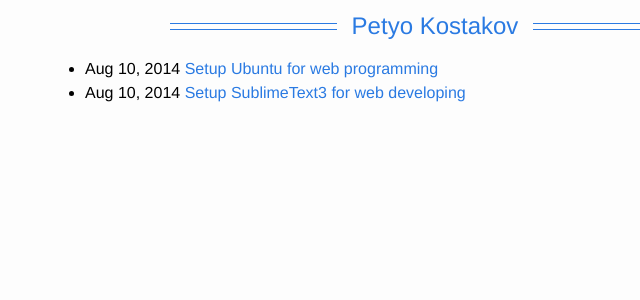
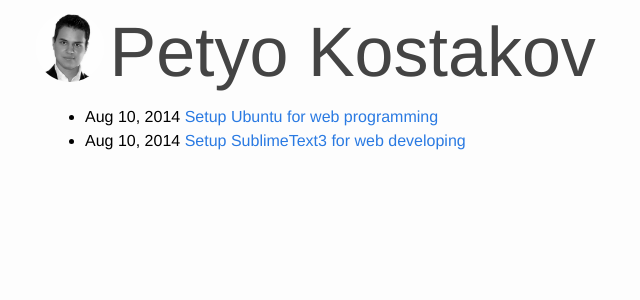
Before and after one commit to PetyoKostakov/PetyoKostakov.github.io, a Jekyll site: the page built from index.html, in a window 1280 px wide. Shown: the top 300 px of the page, without its empty margins (205-845 px from the left). Built offline with Jekyll 4.4.1, drawn with Linux system fonts in a browser that asks for light colours; Markdown is read by kramdown in place of the engine named in the settings.

Commit message:
Changed header design initial work

```diff
--- a/_layouts/default.html
+++ b/_layouts/default.html
@@ -4,7 +4,8 @@
 <body>
   <div id="site-wrapper">
     <header>
-      <p id="site-title-wrapper"><a id="site-title" href="{{ site.baseurl }}/">{{ site.title }}</a></p>
+      <img src="{{ "/img/avatar.jpg" | prepend: site.baseurl }}" class="avatar inline-block" width="70px" height="70px" >
+      <a id="site-title" href="{{ site.baseurl }}/">{{ site.title }}</a>
     </header>
     <div class="page-content">
       {{ content }}
--- a/css/main.css
+++ b/css/main.css
@@ -60,10 +60,21 @@ pre {
 
 /* Layout Styles */
 /* ----------------------------------------------------------*/
+/* Main Classes */
+.inline-block {
+  display: inline-block;
+}
+
 
 /* Site header */
+#site-title {
+  font-size: 70px;
+  color: rgb(68, 68, 68);
+  vertical-align: super;
+}
+
 /* Site title */
-
+/*
 #site-title-wrapper {
   line-height: 0.5;
   text-align: center;
@@ -94,8 +105,25 @@ pre {
   left: 100%;
   margin-left: 15px;
 }
+*/
 
 /* Content */
 
 
 /* article */
+
+/* Avatar */
+.avatar {
+  width: 70px;
+  height: 70px;
+  background-size: cover;
+  border-radius: 100px;
+  -webkit-border-radius: 100px;
+  -moz-border-radius: 100px;
+}
+
+@media (max-width: 600px) {
+  #site-title {
+    font-size: 45px;
+  }
+}
```
Also changed, not shown: img/avatar.jpg (added).
